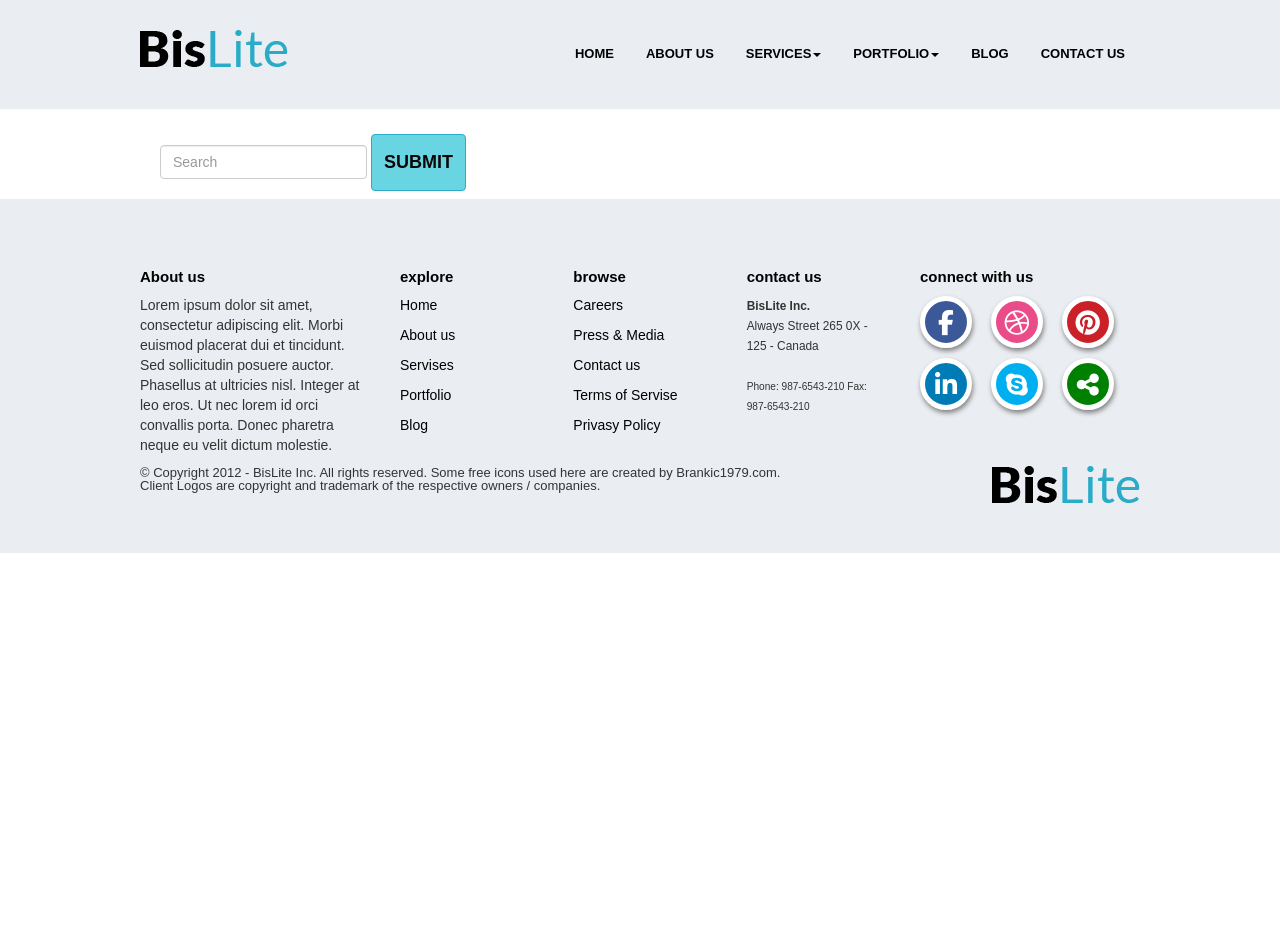
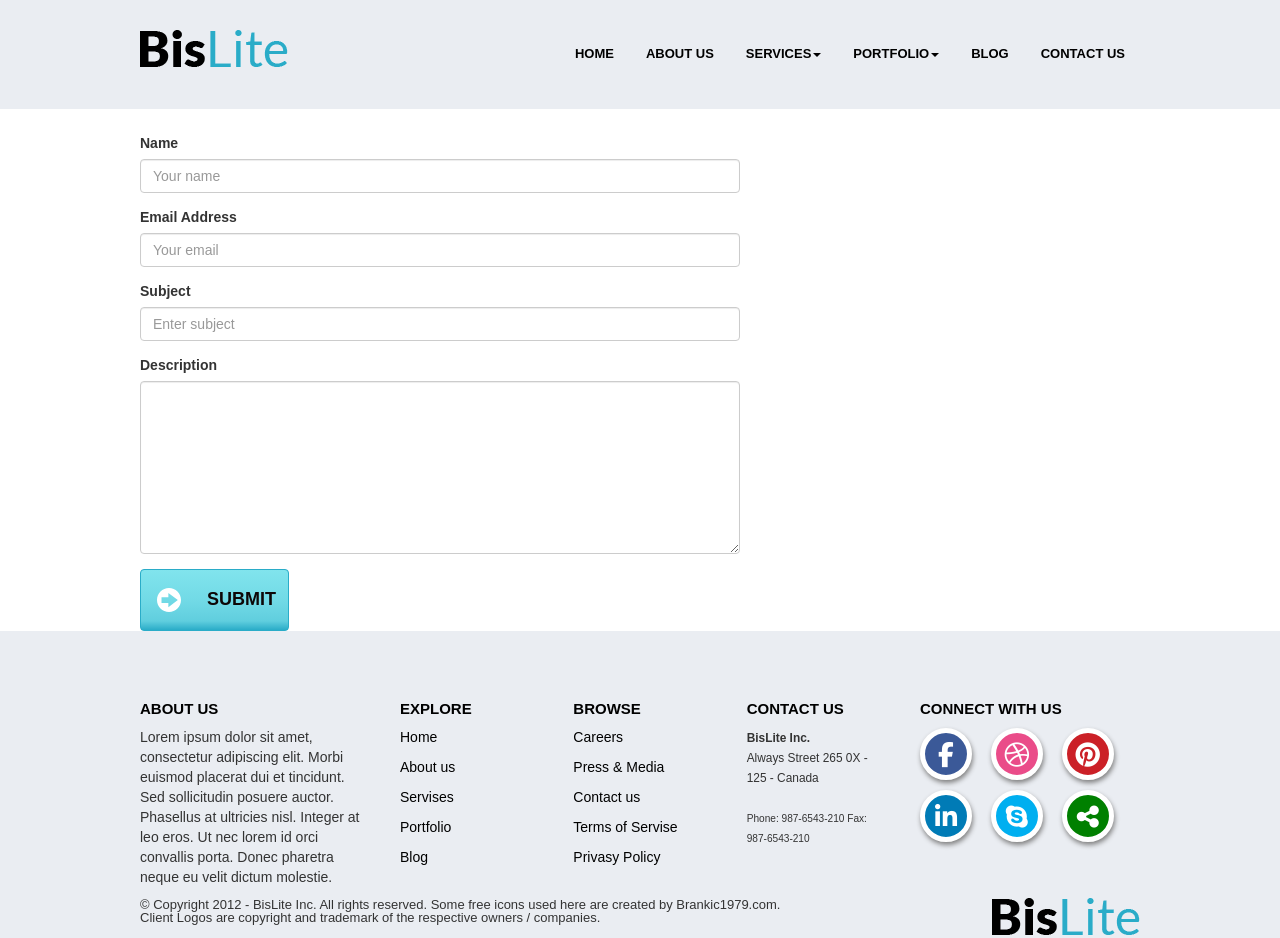
Before and after one commit to AndrewKamenev/Bislite, a website: page contact.html in a window 1280 px wide. Before the commit the page ends 800 px from the top, so only its background shows below. Drawn offline with Linux system fonts and the light colour scheme.

Commit message:
add contact form

```diff
--- a/contact.html
+++ b/contact.html
@@ -50,11 +50,24 @@
 
 	<div class="container">
 		<div class="main-contact-form">
-			<form class="navbar-form">
-			  <div class="form-group">
-			    <input type="text" class="form-control" placeholder="Search">
-			  </div>
-			  <button type="submit" class="btn btn-default">Submit</button>
+			<form class="">
+				<label for=" main-contact-form-name" class="">Name</label>
+			  	<div class="form-group">
+			    	<input type="text" class="form-control main-contact-form-name" placeholder="Your name">
+			  	</div>
+			  	<label for=" main-contact-form-email" class="">Email Address</label>
+			  	<div class="form-group">
+			    	<input type="text" class="form-control main-contact-form-email" placeholder="Your email">
+			  	</div>
+			  	<label for=" main-contact-form-subject" class="">Subject</label>
+			  	<div class="form-group">
+			    	<input type="text" class="form-control main-contact-form-subject" placeholder="Enter subject">
+			  	</div>
+			  	<label for=" main-contact-form-description" class="">Description</label>
+			  	<div class="form-group">
+			  		<textarea rows="8" class="form-control main-contact-form-description" placeholder=""></textarea>
+			  	</div>
+			  	<button type="submit" class="btn btn-default btn-gradient"><span class="btn-with-ico" style="background-image: url('images/icon-submit.svg');"></span>Submit</button>
 			</form>
 		</div>
 	</div>
--- a/scss/components/contact.scss
+++ b/scss/components/contact.scss
@@ -2,3 +2,6 @@
 	margin-top: 25 / 1000 * 100%;
 	max-width: 600px;
 }
+.main-contact-form-description {
+	resize: vertical;
+}
```
Also changed, not shown: css/all.css.
